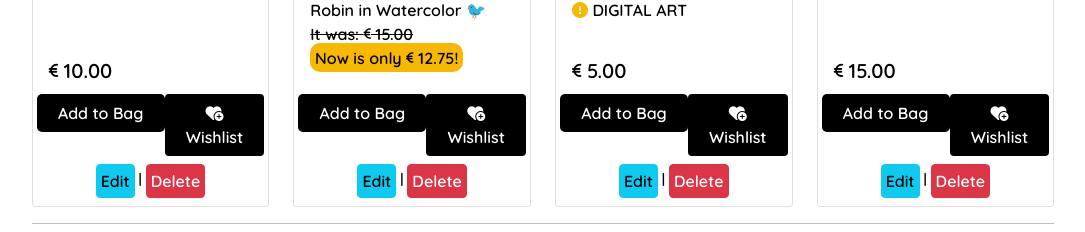
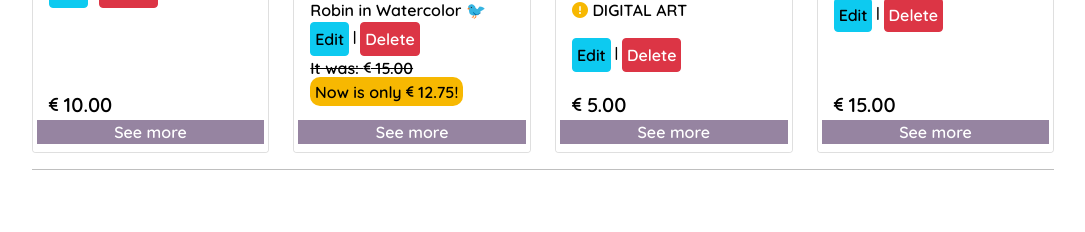
Before and after one commit to Nathisaraujo/project5, a Django app: page /products/ in a window 1280 px wide. Shown: the part 517-749 px from the top of the page, without its empty margins (85-1170 px from the left). Run offline with Django 3.2, Linux system fonts and the light colour scheme; a user stored in the database is signed in; data comes from the database, SQL or seed files in the repository; some libraries are stand-ins or nearby versions; some web fonts are replaced.

Commit message:
fixed wishlist button bug - deleted wishlist and add to bag button from main products page

```diff
--- a/products/templates/products/products.html
+++ b/products/templates/products/products.html
@@ -63,7 +63,14 @@
                                         {% if product.digital %}
                                             <p class="text-uppercase"><i class="fa-solid fa-circle-exclamation" style="color: #f7b801;"></i> digital art</p>
                                         {% endif %}
+                                        {% if request.user.is_superuser %}
+                                            <small class="ml-3">
+                                                <a href="{% url 'edit_product' product.id %}" class="btn btn-info p-1">Edit</a> |
+                                                <a class=" btn btn-danger p-1" href="{% url 'delete_product' product.id %}">Delete</a>
+                                            </small>
+                                        {% endif %}
                                     </div>
+
                                     <div class="card-footer bg-white pt-0 border-0 text-left">
                                         <div class="row">
                                             <div class="col">
@@ -77,47 +84,8 @@
                                                 {% endif %}
                                             </div>
                                         </div>
-                                        <div class="row text-center mt-2 mb-2">
-                                            <div class="col p-0">
-                                                <form class="form" action="{% url 'add_to_bag' product.id %}" method="POST">
-                                                    {% csrf_token %}
-                                                    <div class="col{% if s %}-12 mt-2{% endif %} text-center">
-                                                        <input type="submit" class="btn btn-products" value="Add to Bag">
-                                                    </div>
-                                                    <input type="number" class="form-control qty_input id_qty_{{ product.id }}" style="display: none;" name="quantity" value="1" min="1" max="99" data-item_id="{{ product.id }}">
-                                                    <input type="hidden" name="redirect_url" value="{{ request.path }}">
-                                                </form>
-                                            </div>
-                                            <div class="col p-0">
-                                                {% if user.is_authenticated %}
-                                                    {% if product in wishlist_items %}
-                                                        <a href="{% url 'remove_from_wishlist' product.id %}" class="btn btn-wish">
-                                                            <i class="fa-solid fa-heart-circle-minus"></i> Wishlist
-                                                        </a>
-                                                    {% else %}
-                                                        <form action="{% url 'add_to_wishlist' product.id %}" method="post">
-                                                            {% csrf_token %}
-                                                            <button type="submit" class="btn btn-wish">
-                                                                <i class="fa-solid fa-heart-circle-plus"></i> Wishlist
-                                                            </button>
-                                                        </form>
-                                                    {% endif %}
-                                                {% else %}
-                                                    <small><a href="{% url 'account_login' %}" class="login-text">
-                                                        <i class="fa-solid fa-right-to-bracket"></i> Login</a> to add to wishlist!
-                                                    </small>
-                                                {% endif %}
-                                            </div>
-                                        </div>
-                                        <div class="row">
-                                            <div class="col text-center">
-                                                {% if request.user.is_superuser %}
-                                                    <small class="ml-3">
-                                                        <a href="{% url 'edit_product' product.id %}" class="btn btn-info p-1">Edit</a> |
-                                                        <a class=" btn btn-danger p-1" href="{% url 'delete_product' product.id %}">Delete</a>
-                                                    </small>
-                                                {% endif %}
-                                            </div>
+                                        <div class="row text-center">
+                                            <a href="{% url 'product_detail' product.id %}" class="see-more-btn">See more</a>
                                         </div>
                                     </div>
                                 </div>
@@ -185,5 +153,7 @@
             }
         })
     </script>
+
+
 {% include 'products/includes/quantity_input_script.html' %}
 {% endblock %}
--- a/products/views.py
+++ b/products/views.py
@@ -1,6 +1,7 @@
 from django.shortcuts import render, redirect, reverse, get_object_or_404
 from django.contrib import messages
 from django.contrib.auth.decorators import login_required
+from django.contrib.auth.models import AnonymousUser
 from django.db.models import Q
 from decimal import Decimal
 from django.db.models.functions import Lower
@@ -17,7 +18,7 @@ def all_products(request):
     including sorting and search queries
     """
     products = Product.objects.all()
-    wishlist_items = Wishlist.objects.filter(user=request.user).select_related('product')
+
     query = None
     categories = None
     materials = None
@@ -103,7 +104,6 @@ def all_products(request):
         'digital': digital,
         'offers': offers,
         'community': community,
-        'wishlist_items': wishlist_items,
     }
 
     return render(request, 'products/products.html', context)
@@ -113,10 +113,14 @@ def product_detail(request, product_id):
     """ A view to show individual product details """
 
     product = get_object_or_404(Product, pk=product_id)
-    wishlist_items = Wishlist.objects.filter(user=request.user).select_related('product')
+    wishlist_items = []
+
+    if not isinstance(request.user, AnonymousUser):
+        wishlist_items = Wishlist.objects.filter(user=request.user).select_related('product')
+
     context = {
         'product': product,
-        'wishlist_items': wishlist_items,
+        'wishlist_items': [item.product for item in wishlist_items],
     }
 
     return render(request, 'products/product_detail.html', context)
--- a/static/css/base.css
+++ b/static/css/base.css
@@ -407,6 +407,16 @@ li {
 
 .btn-qty {
     margin-left:20px;
+}
+
+.see-more-btn {
+    background-color: #9684A1;
+    text-decoration: none;
+    color: white;
+}
+
+.see-more-btn:hover {
+    background-color:#000;
 }
 
 /* Blog Page  */
```
Also changed, not shown: wishlist/views.py (+7 -20 lines).
